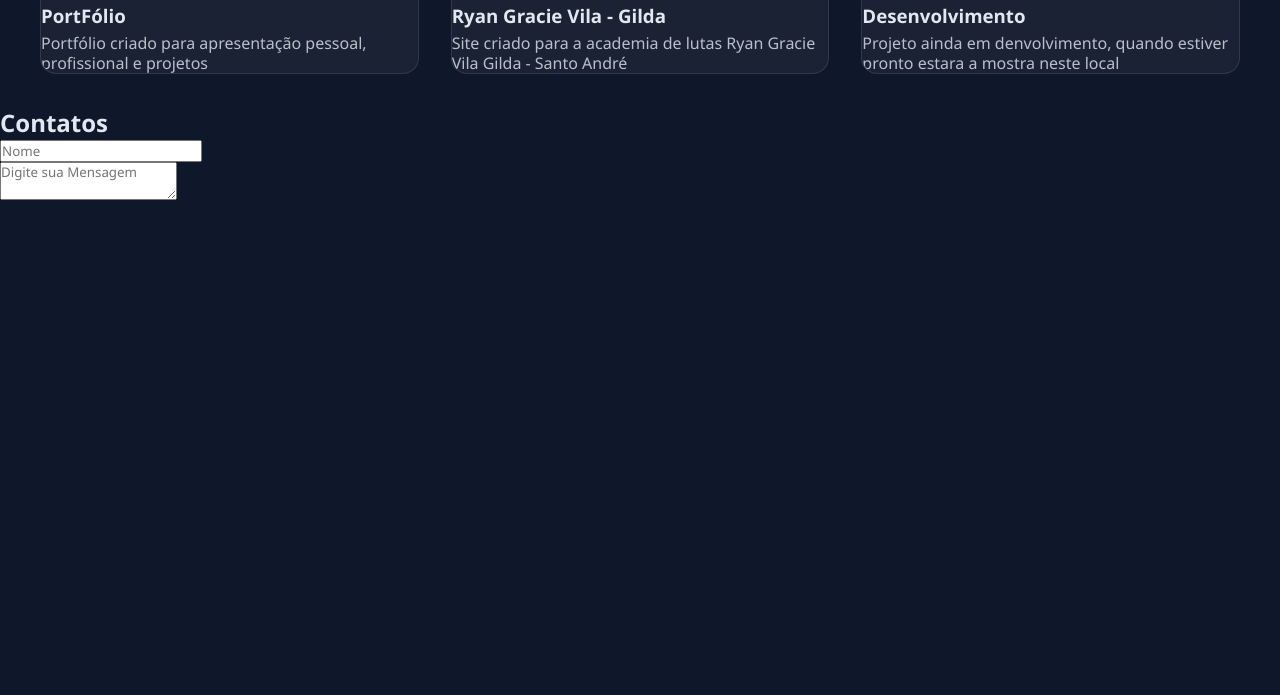
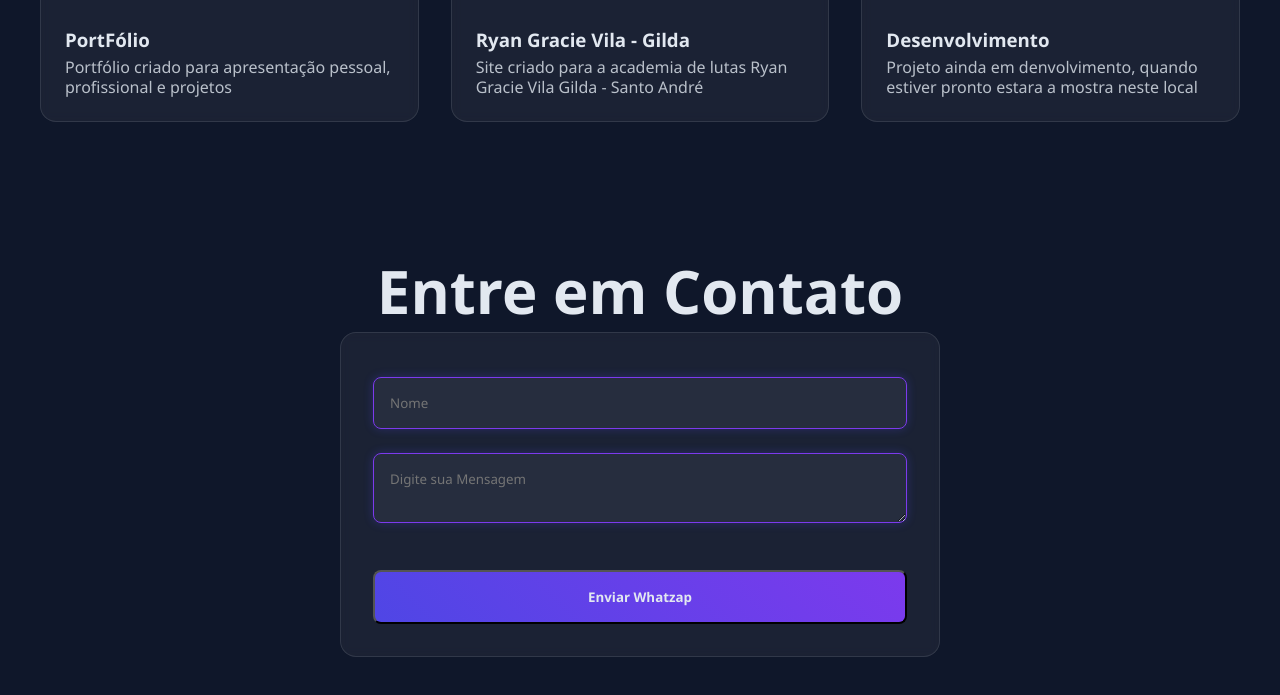
Before and after one commit to DavidCalvia/PORTFOLIO, a plain HTML site: page index.html in a window 1280 px wide. Shown: the part 1125-1820 px from the top of the page. Before the commit the page ends 1330 px from the top, so only its background shows below. Drawn offline with Linux system fonts and the light colour scheme.

Commit message:
Atualização do Codigo CSS

```diff
--- a/index.html
+++ b/index.html
@@ -62,22 +62,30 @@
 
             <div class="projetos-card">
                 <img src="img/projeto1.png" alt="Projeto 1" class="projetos-imagem">
+                <div class="caixa-textos-projeto">
                     <h3 class="info-projetos">PortFólio</h3>
-                <p class="paragrafo-projetos">Portfólio criado para apresentação pessoal, profissional e projetos</p>
+                    <p class="paragrafo-projetos">Portfólio criado para apresentação pessoal, profissional e projetos
+                    </p>
+                </div>
             </div>
 
             <div class="projetos-card">
                 <img src="img/projeto2.png" alt="Projeto 2" class="projetos-imagem">
+                <div class="caixa-textos-projeto">
                 <h3 class="info-projetos">Ryan Gracie Vila - Gilda</h3>
                 <p class="paragrafo-projetos">Site criado para a academia de lutas Ryan Gracie Vila Gilda - Santo André
                 </p>
             </div>
+        </div>
 
         <div class="projetos-card">
             <img src="img/projeto3.png" alt="Projeto 3" class="projetos-imagem">
+            <div class="caixa-textos-projeto">
             <h3 class="info-projetos">Desenvolvimento</h3>
             <p class="paragrafo-projetos">Projeto ainda em denvolvimento, quando estiver pronto estara a mostra
                 neste local</p>
+        </div>
+
         </div>
 
     </section>
@@ -85,14 +93,18 @@
     <!--Fim dos Projetos - Projeto-->
 
     <section id="contatos" class="contatos">
-        <h2 class="contatos-titulo">Contatos</h2>
+        <h2 class="contatos-titulo">Entre em Contato</h2>
         <form class="formulario-contato" id="formulario">
-            <div class="nome-form">
+            <div class="grupo-form">
                 <input placeholder="Nome" class="campo-form">
             </div>
+
             <div class="grupo-form">
-                <textarea placeholder="Digite sua Mensagem"></textarea>
+                <textarea class="campo-form" placeholder="Digite sua Mensagem"></textarea>
             </div>
+
+            <button type="submit" class="botao-form">Enviar Whatzap</button>
+
         </form>
 
     </section>
--- a/style.css
+++ b/style.css
@@ -1,4 +1,3 @@
-
 * {
     margin: 0;
     padding: 0;
@@ -44,6 +43,7 @@
 
 
 }
+
 .menu-link {
     text-decoration: none;
     color: var(--claro);
@@ -143,7 +143,7 @@
 
 }
 
-.projetos-imagem{
+.projetos-imagem {
 
     height: 200px;
     width: 100%;
@@ -209,10 +209,62 @@
 
 .contatos {
 
+    padding: 6rem 2rem;
+    text-align: center;
+    font-size: 2.5rem;
+    margin-bottom: 50px;
 
 }
 
-.contatos-titulo {
+.contatos-titulo {}
+
+.formulario-contato {
+max-width: 600px;
+margin: auto;
+background: rgba(255, 255, 255, 0.05);
+backdrop-filter: blur(5px);
+padding: 2rem;
+border: 1px solid var(--vidro);
+border-radius: 16px;
+
+}
+
+
+.campo-form {
+    width: 100%;
+    padding: 1rem;
+    background: rgb(255, 255, 255, 0.05);
+    border-radius: 8px;
+    color: var(--claro);
+    border: 1px solid var(--vidro);
+}
+
+.campo-form {
+border-color: var(--secundaria);
+box-shadow: 0 0 10px rgba(79, 70, 229, 0.3);
+
+}
+
+.grupo-form {
+    margin-bottom: 1.5rem;
+}
+
+.botao-form {
+    color: var(--claro);
+    background: linear-gradient(45deg, var(--primaria), var(--secundaria));
+    padding: 1rem 2rem;
+    border-radius: 8px;
+    cursor: pointer;
+    font-weight: bold;
+    width: 100%;
+    transition: all 0.5 ease;
+
 
 
 }
+
+.botao-form:hover {
+
+    transform: translateY(-4px);
+    box-shadow: 0 5px 15px rgba(79, 70, 229, 0.4);
+}
```
Lines whose indentation alone changed are shown as unchanged.
